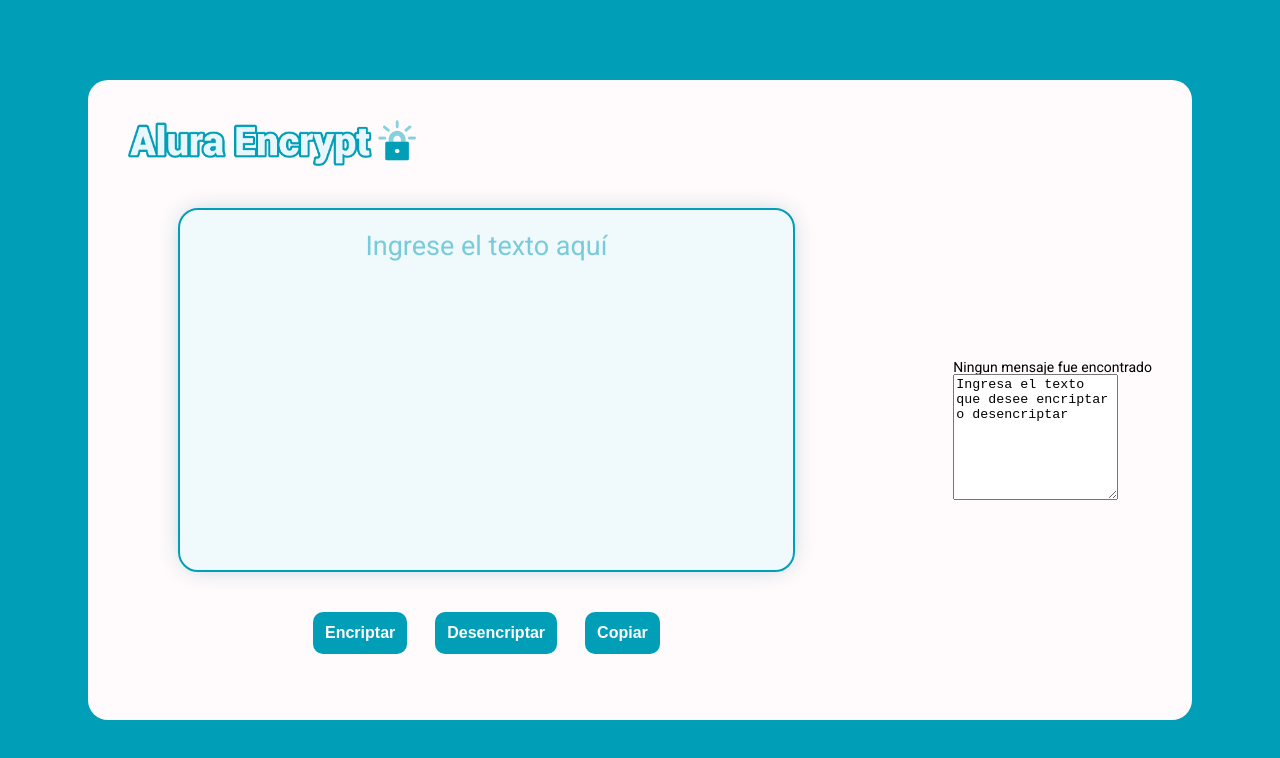
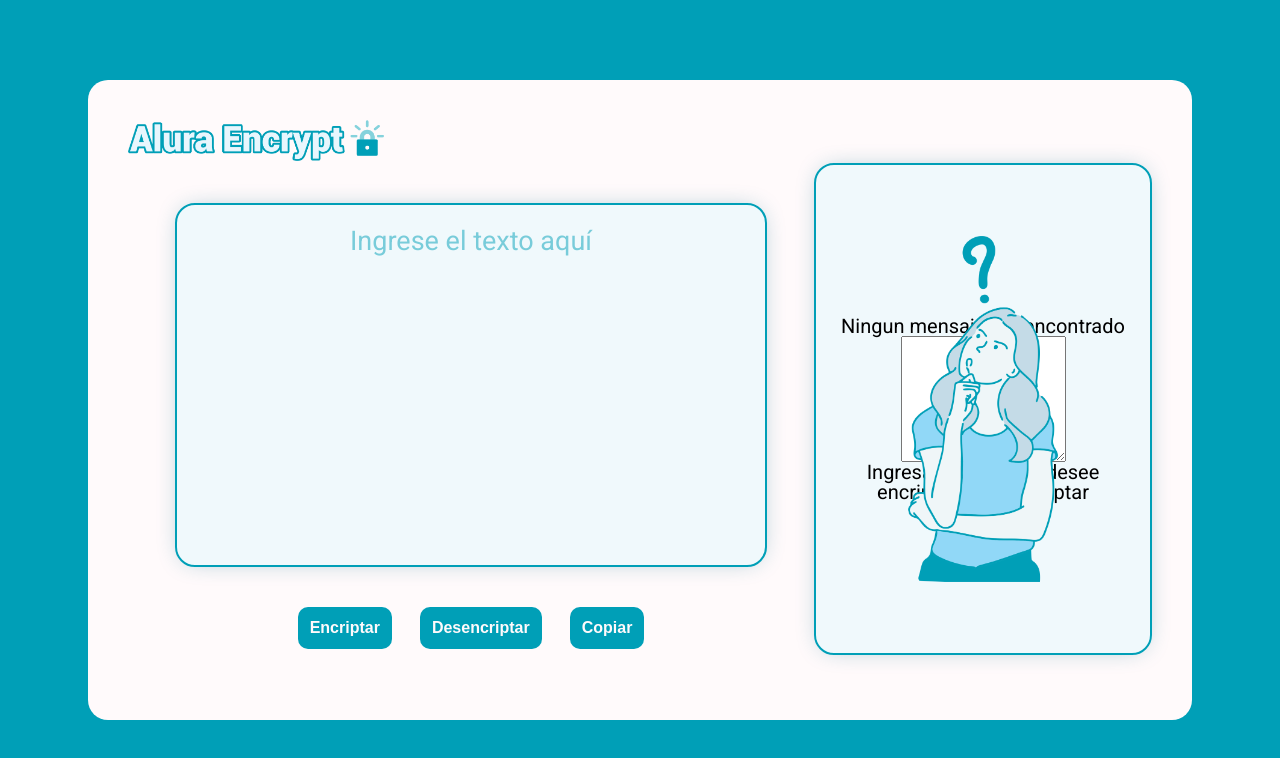
Before and after one commit to alesalvarredy/encriptadorAlura, a plain HTML site: page index.html in a window 1280 px wide. Drawn offline with Linux system fonts and the light colour scheme.

Commit message:
imagen derecha agregada

```diff
--- a/index.html
+++ b/index.html
@@ -27,10 +27,10 @@
                 </section>
 
                 <section class="container__content-right">
-                    <!-- <img id="imgDerecha" class="imgDerecha" src="imagenes/Ale-avatar-2.png"> -->
+                    <img id="imgDerecha" class="imgDerecha" src="imagenes/imagen.png">
                     <p id="parrafo" class="parrafo">Ningun mensaje fue encontrado</p>
-                    <textarea type="text" class="inputText2" id="salida" cols="18" rows="8" >Ingresa el texto que desee encriptar o desencriptar</textarea>
-                    <p class="parrafo"></p>
+                    <textarea type="text" class="inputText2" id="salida" cols="18" rows="8" ></textarea>
+                    <p class="parrafo">Ingresa el texto que desee encriptar o desencriptar</p>
                 </section>
             </div>
 
--- a/style.css
+++ b/style.css
@@ -16,12 +16,11 @@ body{
 }
 
 header{
-   width: 100%;
-   margin-bottom: 40px;
+   width: 60%;
 }
 
 .header__logo{
-    width: 18rem;
+    width: 16rem;
 }
 
 .container{
@@ -36,7 +35,7 @@ header{
     width: 100%;
     display: flex;
     justify-content: space-between;
-    align-items: center;
+    align-items: flex-start;
 }
 
 .container__content-left{
@@ -45,6 +44,7 @@ header{
     justify-content: center;
     align-items: center;
     width: 70%;
+    margin-top: 40px;
 }
 
 .inputText{
@@ -85,3 +85,28 @@ header{
     color: var(--camel);
     cursor: pointer;
 }
+
+.container__content-right{
+    padding: 20px;
+    display: flex;
+    flex-direction:column;
+    justify-content: center;
+    align-items: center;
+    width: 30%;
+    border: 2px solid var(--celeste);
+    outline: none;
+    resize: none;
+    box-shadow: 0 0 25px -8px rgba(21, 118, 145, 0.478);
+    background-color: #e0f6fd7b;
+    border-radius: 20px;
+    font-family: 'Roboto', sans-serif;
+    font-size: 20px;
+    text-align: center;
+    position: relative;
+    height: 28rem;
+}
+
+.imgDerecha{
+    width: 150px;
+    position: absolute;
+}
```
Also changed, not shown: imagenes/imagen.png (added).
